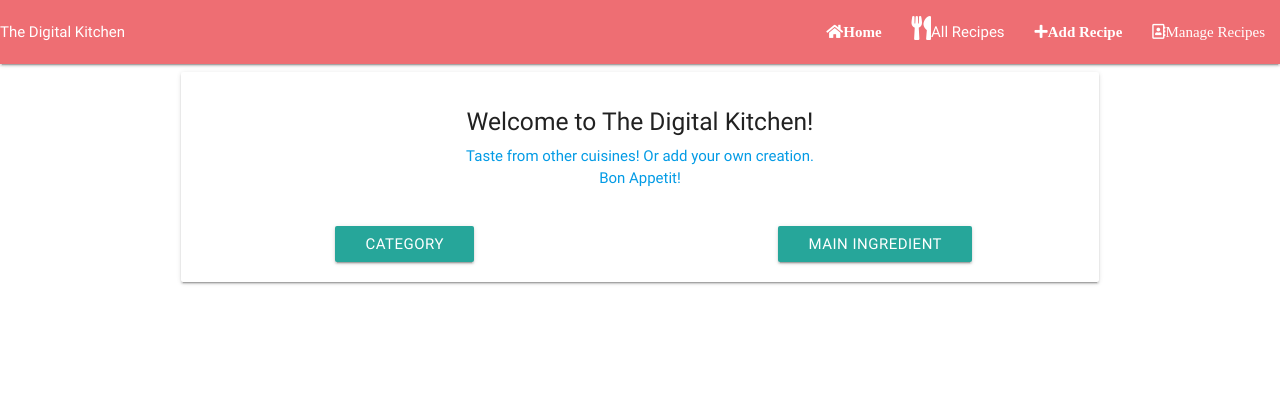
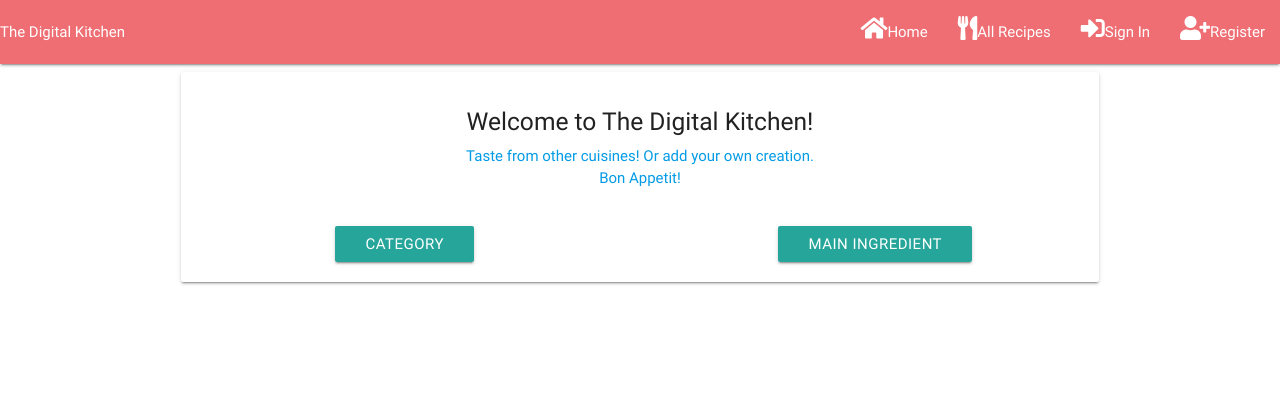
Before and after one commit to codingbas/thedigitalkitchen, a Flask app: page / in a window 1280 px wide. Shown: the top 420 px of the page. Run offline with Flask 2, Linux system fonts and the light colour scheme; data that the repository does not hold is empty; some libraries are stand-ins or nearby versions.

Commit message:
add a user functionality

```diff
--- a/app.py
+++ b/app.py
@@ -12,13 +12,25 @@ mongo = PyMongo(app)
 @app.route('/')
 
 @app.route('/index')
-def get_index():
+def index():
+    if 'username' in session:
+        return render_template("index.html",
+        recipes=mongo.db.recipes.find(),
+        cuisines=mongo.db.cuisines.find(),
+        categories=mongo.db.categories.find(),
+        difficulties=mongo.db.difficulties.find(),
+        main_ingredients=mongo.db.main_ingredients.find(),
+        allergens=mongo.db.allergens.find(),
+        message='Welcome, '+ str(session['username']) + ', to The Digital Kitchen!')
     return render_template("index.html",
     message='Welcome to The Digital Kitchen!',
     recipes=mongo.db.recipes.find(),
     categories=mongo.db.categories.find(),
+    difficulties=mongo.db.difficulties.find(),
     main_ingredients=mongo.db.main_ingredients.find(),
+    allergens=mongo.db.allergens.find(),
     cuisines=mongo.db.cuisines.find())
+
 
 @app.route('/all_recipes')
 def all_recipes():
@@ -66,6 +78,68 @@ def recipes_by_main(main_ingredient):
         main_ingredient=main_ingredient,
         recipes_total=recipes_total)
 
+@app.route('/signin', methods=['GET', 'POST'])
+def signin():
+    """
+    Direct user to signin page where they can enter their username
+    and password and manage their recipes
+    """
+    if 'username' in session:
+        return render_template('index.html',
+            message="You are already signed in!")
+
+    if request.method == 'POST':
+        users = mongo.db.users
+        user_signin = users.find_one({'username': request.form['username']})
+
+        if user_signin:
+            if request.form['password'] == user_signin['password']:
+                session['username'] = request.form['username']
+                return redirect(url_for('index'))
+        return render_template('signin.html',
+                                message='Invalid username or password')
+    return render_template('signin.html', message='')
+
+
+@app.route('/signout')
+def signout():
+    """
+    Sign user out of the session
+    """
+    if 'username' in session:
+        session.pop('username')
+        return render_template('message.html',
+                               message='Signed out. See you later!')
+    return render_template('message.html',
+                            message='You have already signed out!')
+
+
+@app.route('/register', methods=['GET', 'POST'])
+def register():
+    """
+    Register new user into the database
+    """
+    if 'username' in session:
+        return render_template('register.html',
+                        message='You are already signed in and registered')
+    if request.method == 'POST':
+        users = mongo.db.users
+        existing_user = users.find_one({'username' : request.form['username']})
+        if request.form['username'] and request.form['password']:
+            # Check for existing user to avoid re-registering the same user
+            if existing_user is None:
+                password = request.form['password']
+                users.insert({'username': request.form['username'],
+                              'password': password})
+                session['username'] = request.form['username']
+                return redirect(url_for('index'))
+            return render_template('register.html',
+            message='Username ' + str(existing_user['username']) + ' already exists')
+        return render_template('register.html',
+                                message='Enter a username and password')
+    return render_template('register.html', message='')
+
+
 
 @app.route('/get_recipes')
 def get_recipes():
--- a/templates/base.html
+++ b/templates/base.html
@@ -17,16 +17,28 @@
             <nav class="nav-wrapper">
                 <a class="digital-kitchen left">The Digital Kitchen</a>
                 <ul class="right hide-on-med-and-down nav-links">
-                    <li><a class="fas fa-home"></i>Home</a></li>
-                    <li><a href="{{ url_for('all_recipes') }}"><i class="fas fa-utensils"></i>All Recipes</a></li>
-                    <li><a class="fas fa-plus"></i>Add Recipe</a></li>
-                    <li><a class="far fa-address-book"></i>Manage Recipes</a></li>
+                    <li><a href=""><i class="fas fa-home"></i>Home</a></li>
+                    <li><a href=""><i class="fas fa-utensils"></i>All Recipes</a></li>
+                    {% if 'username' in session %}
+                    <li><a href=""><i class="fas fa-plus"></i>Add Recipe</a></li>
+                    <li><a href=""><i class="far fa-address-book"></i>My Recipes</a></li>
+                    <li><a href=""><i class="fas fa-sign-in-alt"></i>Sign Out</a></li>
+                    {% else %}
+                    <li><a href=""><i class="fas fa-sign-in-alt"></i>Sign In</a></li>
+                    <li><a href=""><i class="fas fa-user-plus"></i>Register</a></li>
+                    {% endif %}
                 </ul>
                 <ul class="side-nav" id="mobile-demo">
-                    <li><a class="fas fa-home"></i>Home</a></li>
-                    <li><a class="fas fa-utensils"></i>All Recipes</a></li>
-                    <li><a class="fas fa-plus"></i>Add Recipe</a></li>
-                    <li><a class="far fa-address-book"></i>Manage Recipes</a></li>
+                    <li><a href=""><i class="fas fa-home"></i>Home</a></li>
+                    <li><a href=""><i class="fas fa-utensils"></i>All Recipes</a></li>
+                    {% if 'username' in session %}
+                    <li><a href=""><i class="fas fa-plus"></i>Add Recipe</a></li>
+                    <li><a href=""><i class="far fa-address-book"></i>My Recipes</a></li>
+                    <li><a href=""><i class="fas fa-sign-in-alt"></i>Sign Out</a></li>
+                    {% else %}
+                    <li><a href=""><i class="fas fa-sign-in-alt"></i>Sign In</a></li>
+                    <li><a href=""><i class="fas fa-user-plus"></i>Register</a></li>
+                    {% endif %}
                 </ul>
                 <a href="#" data-activates="mobile-demo" class="button-collapse right"><i class="mobile-btn fas fa-align-justify"></i></a>
             </nav>
```
